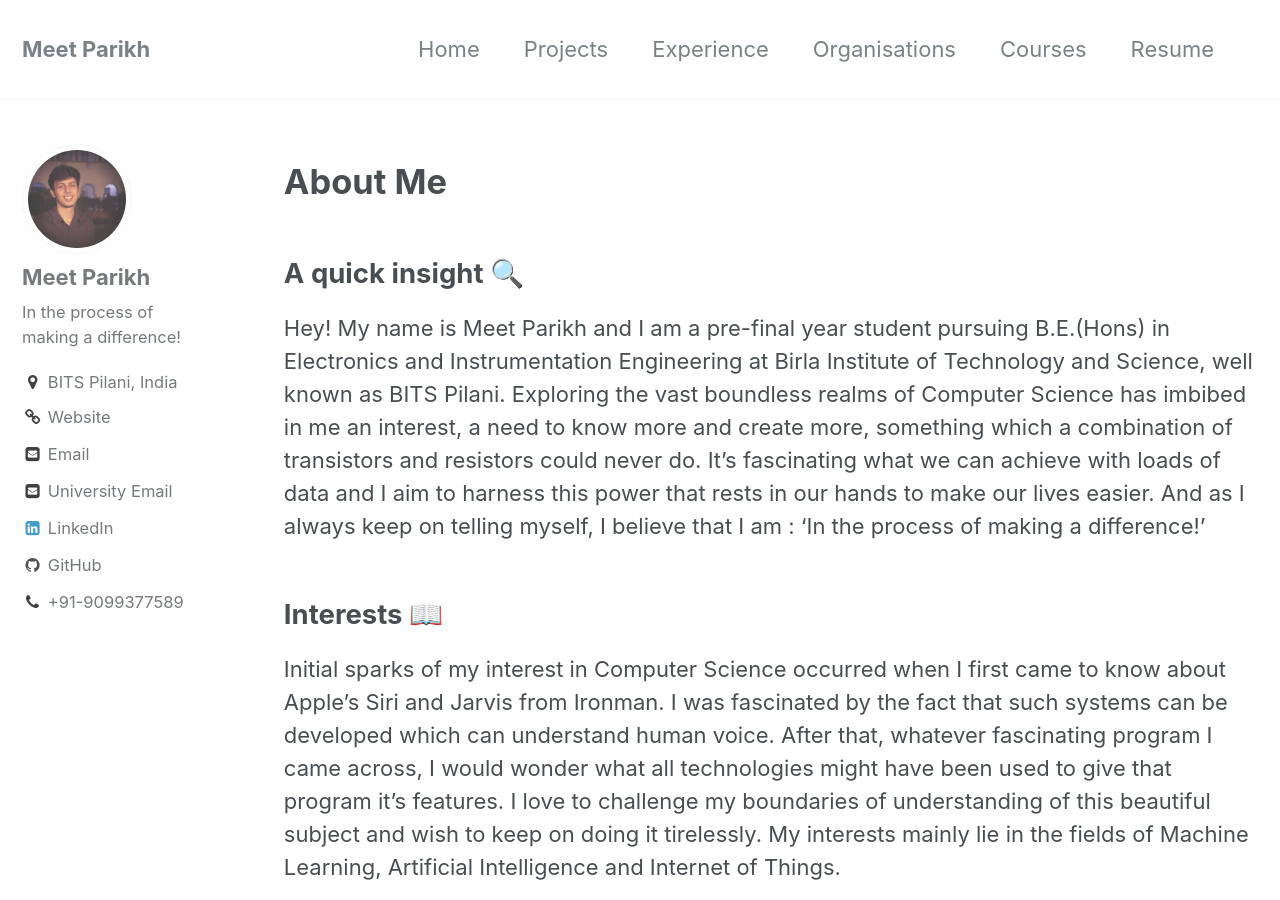
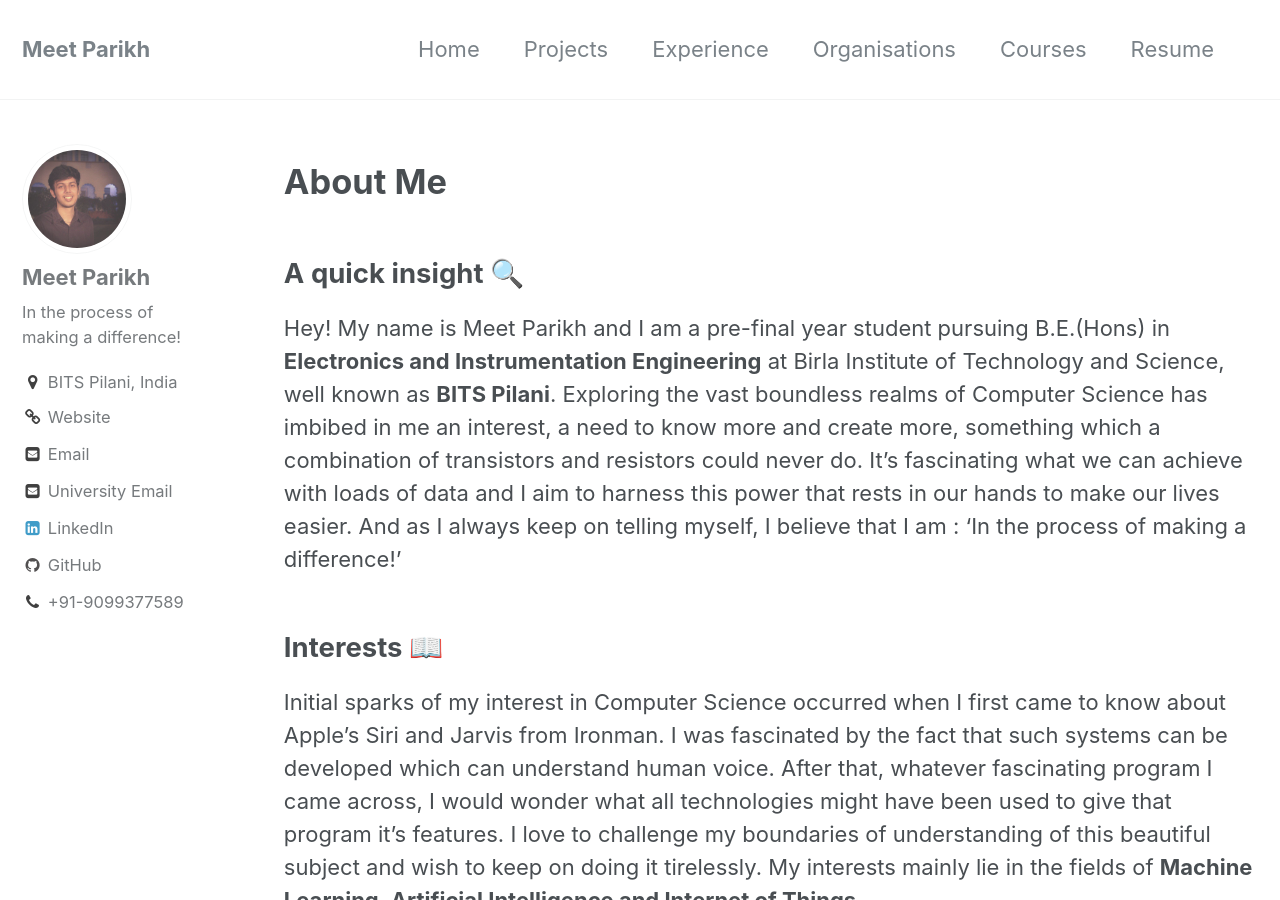
Before and after one commit to dhruvil009/mdp98.github.io, a Jekyll site: the page built from index.md, in a window 1280 px wide and 900 px high. Built offline with Jekyll 4.4.1, drawn with Linux system fonts in a browser that asks for light colours; emoji names are drawn with the system emoji font.

Commit message:
Update index.md

```diff
--- a/index.md
+++ b/index.md
@@ -8,11 +8,11 @@ author_profile: true
 # About Me
 
 ## A quick insight :mag:
-Hey! My name is Meet Parikh and I am a pre-final year student pursuing B.E.(Hons) in Electronics and Instrumentation Engineering at Birla Institute of Technology and Science, well known as BITS Pilani.
+Hey! My name is Meet Parikh and I am a pre-final year student pursuing B.E.(Hons) in **Electronics and Instrumentation Engineering** at Birla Institute of Technology and Science, well known as **BITS Pilani**.
 Exploring the vast boundless realms of Computer Science has imbibed in me an interest, a need to know more and create more, something which a combination of transistors and resistors could never do. It's fascinating what we can achieve with loads of data and I aim to harness this power that rests in our hands to make our lives easier. And as I always keep on telling myself, I believe that I am : 'In the process of making a difference!'
 
 ## Interests :book:
-Initial sparks of my interest in Computer Science occurred when I first came to know about Apple's Siri and Jarvis from Ironman. I was fascinated by the fact that such systems can be developed which can understand human voice. After that, whatever fascinating program I came across, I would wonder what all technologies might have been used to give that program it's features. I love to challenge my boundaries of understanding of this beautiful subject and wish to keep on doing it tirelessly. My interests mainly lie in the fields of Machine Learning, Artificial Intelligence and Internet of Things.
+Initial sparks of my interest in Computer Science occurred when I first came to know about Apple's Siri and Jarvis from Ironman. I was fascinated by the fact that such systems can be developed which can understand human voice. After that, whatever fascinating program I came across, I would wonder what all technologies might have been used to give that program it's features. I love to challenge my boundaries of understanding of this beautiful subject and wish to keep on doing it tirelessly. My interests mainly lie in the fields of **Machine Learning, Artificial Intelligence and Internet of Things**.
 
 ## The Rest of Me :v:
 When not exercising my grey cells, I listen to music, read crime-fiction novels, sketch, paint, play cricket and badminton. I am a TV series buff and I like sci-fi, brainy movies. That's pretty much it!
```
